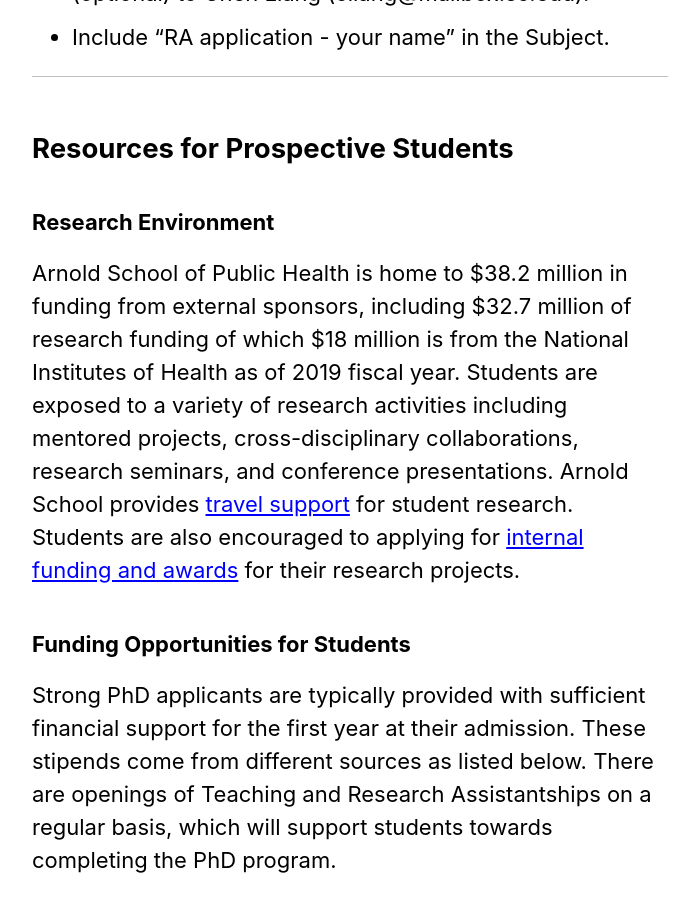
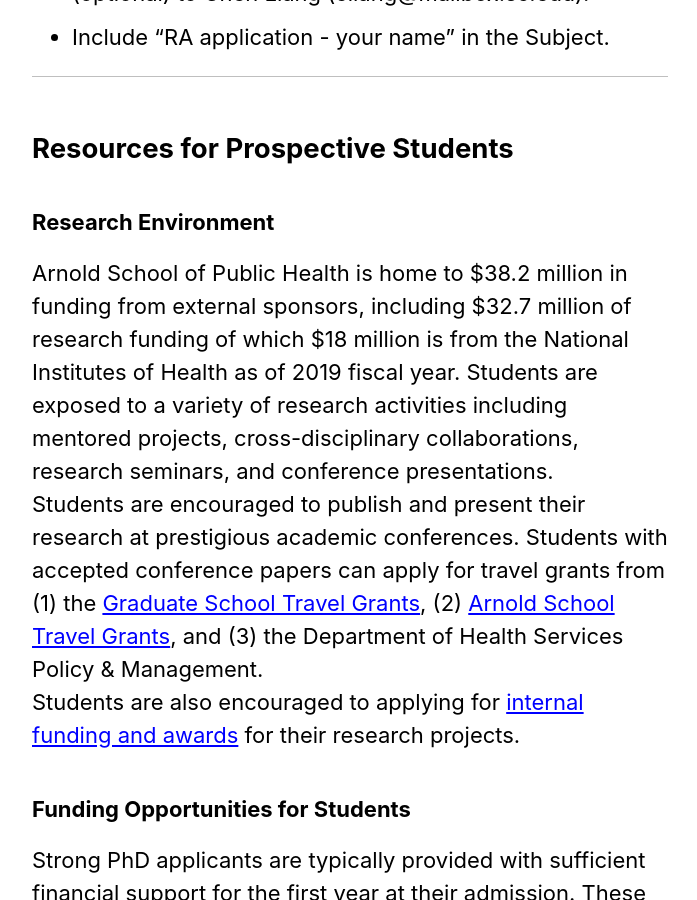
Before and after one commit to nehcgnail/nehcgnail.github.io, a Jekyll site: the page built from _pages/prospective_students.md, in a window 1280 px wide and 900 px high, scrolled down 2605 px. Shown: the whole window, without its empty margins (290-987 px from the left). Built offline with Jekyll 4.4.1, drawn with Linux system fonts in a browser that asks for light colours; cached includes are drawn as plain includes; nearby versions of some CDN libraries.

Commit message:
perspective std

```diff
--- a/_pages/prospective_students.md
+++ b/_pages/prospective_students.md
@@ -40,7 +40,9 @@ Application procedures:
 ## Resources for Prospective Students
 
 ### Research Environment<br/>
-Arnold School of Public Health is home to $38.2 million in funding from external sponsors, including $32.7 million of research funding of which $18 million is from the National Institutes of Health as of 2019 fiscal year. Students are exposed to a variety of research activities including mentored projects, cross-disciplinary collaborations, research seminars, and conference presentations. Arnold School provides [travel support](https://www.sc.edu/study/colleges_schools/public_health/internal/current_students/student_travel_funding/index.php) for student research. Students are also encouraged to applying for [internal funding and awards](https://sc.edu/about/offices_and_divisions/research/internal_funding_awards/students/) for their research projects.
+Arnold School of Public Health is home to $38.2 million in funding from external sponsors, including $32.7 million of research funding of which $18 million is from the National Institutes of Health as of 2019 fiscal year. Students are exposed to a variety of research activities including mentored projects, cross-disciplinary collaborations, research seminars, and conference presentations. <br/>
+Students are encouraged to publish and present their research at prestigious academic conferences. Students with accepted conference papers can apply for travel grants from (1) the [Graduate School Travel Grants](https://www.sc.edu/study/colleges_schools/graduate_school/opportunities_support/travel_grants/index.php), (2) [Arnold School Travel Grants](https://www.sc.edu/study/colleges_schools/public_health/internal/current_students/student_travel_funding/index.php), and (3) the Department of Health Services Policy & Management. <br/>
+Students are also encouraged to applying for [internal funding and awards](https://sc.edu/about/offices_and_divisions/research/internal_funding_awards/students/) for their research projects. <br/>
 
 ### Funding Opportunities for Students<br/>
 Strong PhD applicants are typically provided with sufficient financial support for the first year at their admission. These stipends come from different sources as listed below. There are openings of Teaching and Research Assistantships on a regular basis, which will support students towards completing the PhD program. <br/>
```
